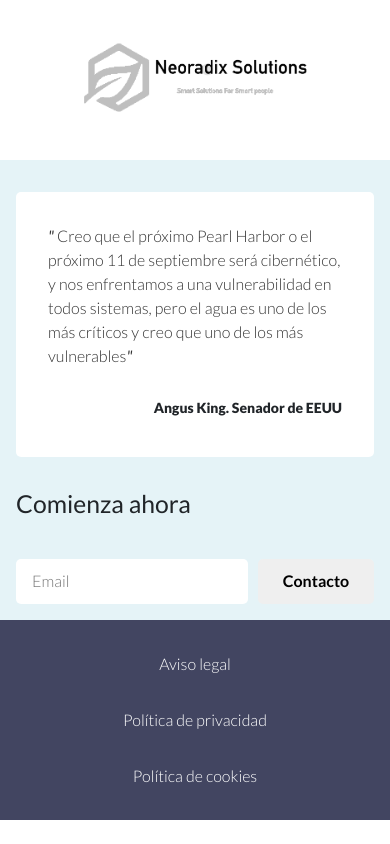
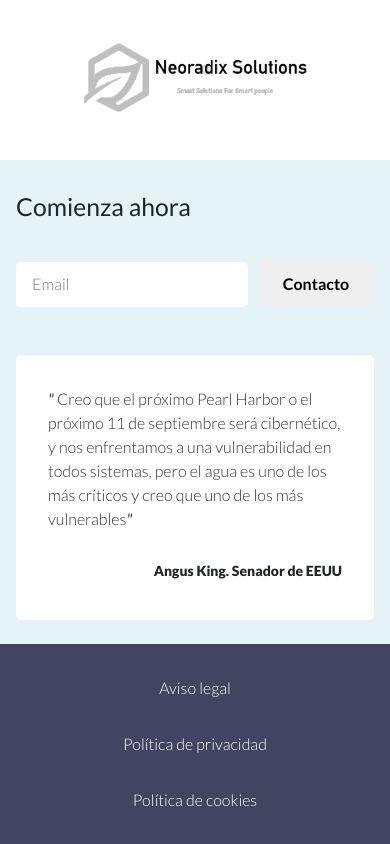
Before and after one commit to telcash/flowguard_frontend, a React (Create React App) app: page / in a window 390 px wide. Shown: the part 4576-5420 px from the top of the page. Before the commit the page ends 5396 px from the top, so only its background shows below. Built offline with nearby package versions, Linux system fonts and the light colour scheme.

Commit message:
Cambiado orden en Footer Top y ajustados estilos

```diff
--- a/src/containers/footer/footer.css
+++ b/src/containers/footer/footer.css
@@ -68,11 +68,12 @@
 
 @media only screen and (max-width: 768px) {
     .fg__footer-top {
-        flex-direction: column;
+        flex-direction: column-reverse;
     }
 
     .fg__footer-top-quote {
         padding: 0 1rem;
+        padding-bottom: 1.5rem;
     }
 
     .fg__footer-top-quote-info {
```
